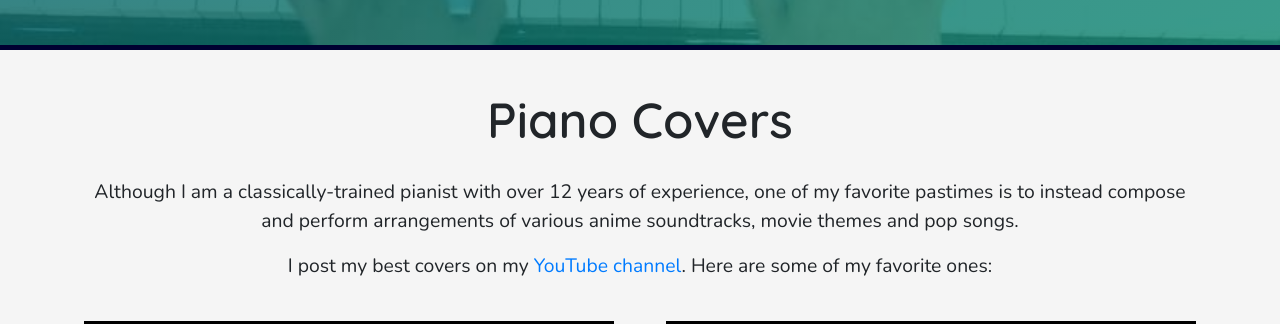
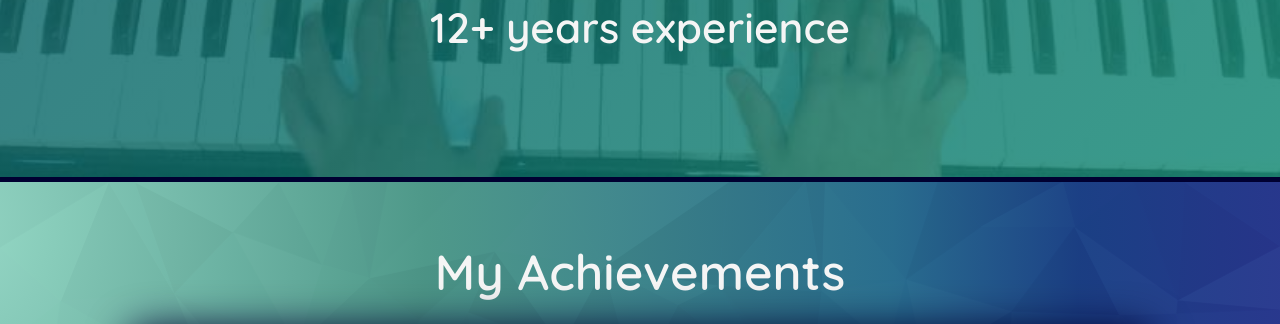
Before and after one commit to mcpenguin/the-arctic-blog, a React (Create React App) app: page / in a window 1280 px wide. Shown: the part 9269-9593 px from the top of the page. Built offline with nearby package versions, Linux system fonts and the light colour scheme; grey boxes are pictures that could not be loaded.

Commit message:
cut out piano, sass changes

```diff
--- a/src/App.tsx
+++ b/src/App.tsx
@@ -9,7 +9,7 @@ import AboutMe from "./components/AboutMe/AboutMe";
 import Projects from "./components/Projects/Projects";
 import ExperienceEducation from "./components/ExperienceEducation/ExperienceEducation";
 import Extracurriculars from "./components/Extracurriculars/Extracurriculars";
-import Piano from "./components/Piano/Piano";
+// import Piano from "./components/Piano/Piano";
 import Achievements from "./components/Achievements/Achievements";
 import Notes from "./components/Notes/Notes";
 import ContactMe from "./components/ContactMe/ContactMe";
@@ -26,7 +26,7 @@ const HomePage = () => (
     <Projects />
     <ExperienceEducation />
     <Extracurriculars />
-    <Piano />
+    {/* <Piano /> */}
     <Achievements />
     <Notes />
     <ContactMe />
--- a/src/components/ExperienceEducation/ExperienceEducation.scss
+++ b/src/components/ExperienceEducation/ExperienceEducation.scss
@@ -51,7 +51,7 @@
     }
 
     .timeline {
-        padding: 5vh 3vw;
+        padding: 5vh 10vw;
         width: 80%;
         font-weight: 400;
 
@@ -61,6 +61,10 @@
             &:hover {
                 color:rgb(3, 62, 97);
             }
+        }
+
+        @media (max-width: $large_desktop_width) {
+            width: 90%;
         }
 
         @media (max-width: $medium_desktop_width) {
```
